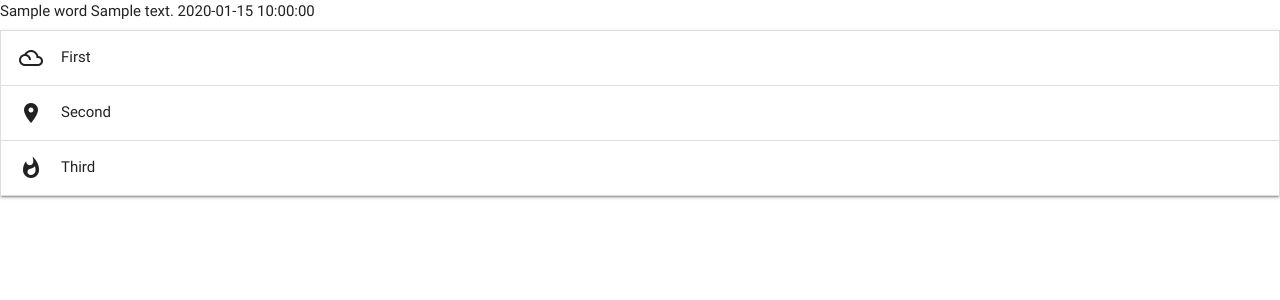
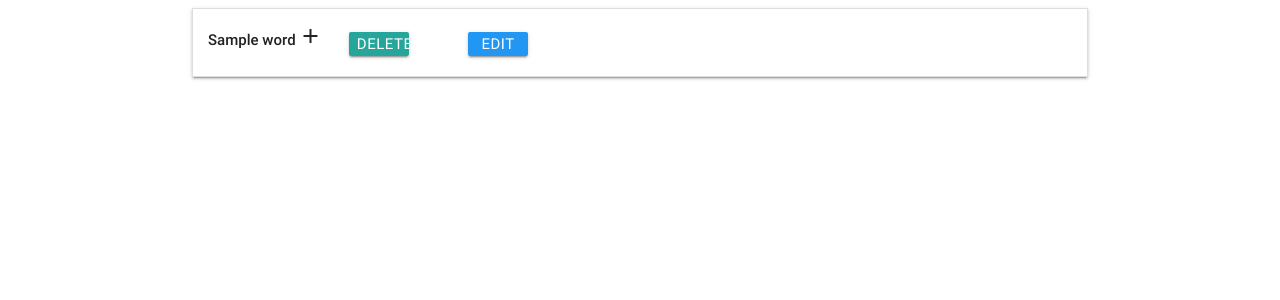
Before and after one commit to bineta1994/my_dictionary, a Flask app: template templates/words.html in a window 1280 px wide. Shown: the top 300 px of the page. Run offline with Flask 2, Linux system fonts and the light colour scheme; the template is opened without the code that fills it: most values are stand-ins (such as "Sample title", 1, 10 or a date in 2020); some libraries are stand-ins or nearby versions.

Commit message:
created the editword.html file and created the edit_word function

```diff
--- a/app.py
+++ b/app.py
@@ -11,13 +11,25 @@ mongo = PyMongo(app)
 
 
 @app.route('/')
-def word():
+def words():
     return render_template("words.html", words=mongo.db.words.find())
 
-@app.route('/add')
-def add():
-    return "hello there"
+@app.route('/add_word')
+def add_word():
+    return render_template('addword.html')
 
+@app.route('/insert_task', methods=['POST'])
+def insert_word():
+    words = mongo.db.words
+    words.insert_one(request.form.to_dict())
+    return redirect(url_for('words'))
+
+@app.route('/edit_word/<word_id>')
+def edit_word(word_id):
+    the_word =  mongo.db.tasks.find_one({"_id": ObjectId(task_id)})
+    all_words =  mongo.db.words.find()
+    return render_template('editword.html', word=the_word,
+                           all_words=all_words)
 if __name__ == '__main__':
     app.run(host=os.environ.get('IP'),
             port=int(os.environ.get('PORT')),
--- /dev/null
+++ b/static/css/style.css
@@ -0,0 +1,12 @@
+.btn_small {
+    height: 24px;
+    width: 60px;
+    line-height: 24px;
+    margin: 5px 5px;
+    padding: 0 0.5em;
+    margin-right: 50px;
+}
+
+.word_header {
+    margin-top: 5px;
+}
--- a/templates/base.html
+++ b/templates/base.html
@@ -4,9 +4,11 @@
 <head>
     <link href="https://fonts.googleapis.com/icon?family=Material+Icons" rel="stylesheet">
     <link rel="stylesheet" href="https://cdnjs.cloudflare.com/ajax/libs/materialize/0.100.2/css/materialize.min.css">
+    <link rel="stylesheet" href="{{url_for('static', filename='css/style.css')}}" type="text/css"/>
 </head>
 
 <body>
+   <div class="container">
     {% block content %}
     {% endblock %}
 
@@ -16,7 +18,21 @@
         $(document).ready(function() {
             $('.collapsible').collapsible();
         })
+
+        $('.datepicker').pickadate({
+            selectMonths: true, // Creates a dropdown to control month
+            selectYears: 15, // Creates a dropdown of 15 years to control year,
+            today: 'Today',
+            clear: 'Clear',
+            close: 'Ok',
+            closeOnSelect: false // Close upon selecting a date,
+        });
+
+        document.getElementById("matfix").addEventListener("click", function(e) {
+	      e.stopPropagation();
+            });
     </script>
+   </div>
 </body>
 
 </html>
--- a/templates/words.html
+++ b/templates/words.html
@@ -1,23 +1,31 @@
 {% extends 'base.html' %}
 {% block content %}
-     {% for entry in words %}
-        {{ entry.word}}
-        {{ entry.description}}
-        {{ entry.date }}
+<ul class="collapsible">
+    {% for entry in words %}
+    <li>
 
-<ul class="collapsible">
-    <li>
-      <div class="collapsible-header"><i class="material-icons">filter_drama</i>First</div>
-      <div class="collapsible-body"><span>Lorem ipsum dolor sit amet.</span></div>
+       <div class="collapsible-header">
+                <div class="word_header col s9">
+                    <strong>{{entry.word}}</strong>
+                </div>
+                <div class="col s3">
+                    <i class="material-icons">add</i>
+                    <a class="waves-effect waves-light btn btn_small">Delete</a>
+                    <a href="{{ url_for('edit_word', word_id= word._id) }}" class="waves-effect waves-light btn btn_small blue">Edit</a>
+
+                </div>
+        </div>
+
+      <div class="collapsible-body">
+       <span>
+          <p> Definition: {{ entry.definition}}</p>
+          <p>Posted: {{ entry.date }}</p>
+          <p>Posted By: {{ entry.author}}</p>
+       </span>
+      </div>
     </li>
-    <li>
-      <div class="collapsible-header"><i class="material-icons">place</i>Second</div>
-      <div class="collapsible-body"><span>Lorem ipsum dolor sit amet.</span></div>
-    </li>
-    <li>
-      <div class="collapsible-header"><i class="material-icons">whatshot</i>Third</div>
-      <div class="collapsible-body"><span>Lorem ipsum dolor sit amet.</span></div>
-    </li>
+
+    {% endfor %}
   </ul>
-    {% endfor %}
+
 {% endblock %}
```
Also changed, not shown: templates/addword.html (added, +37 -0 lines), templates/editword.html (added, +37 -0 lines).
